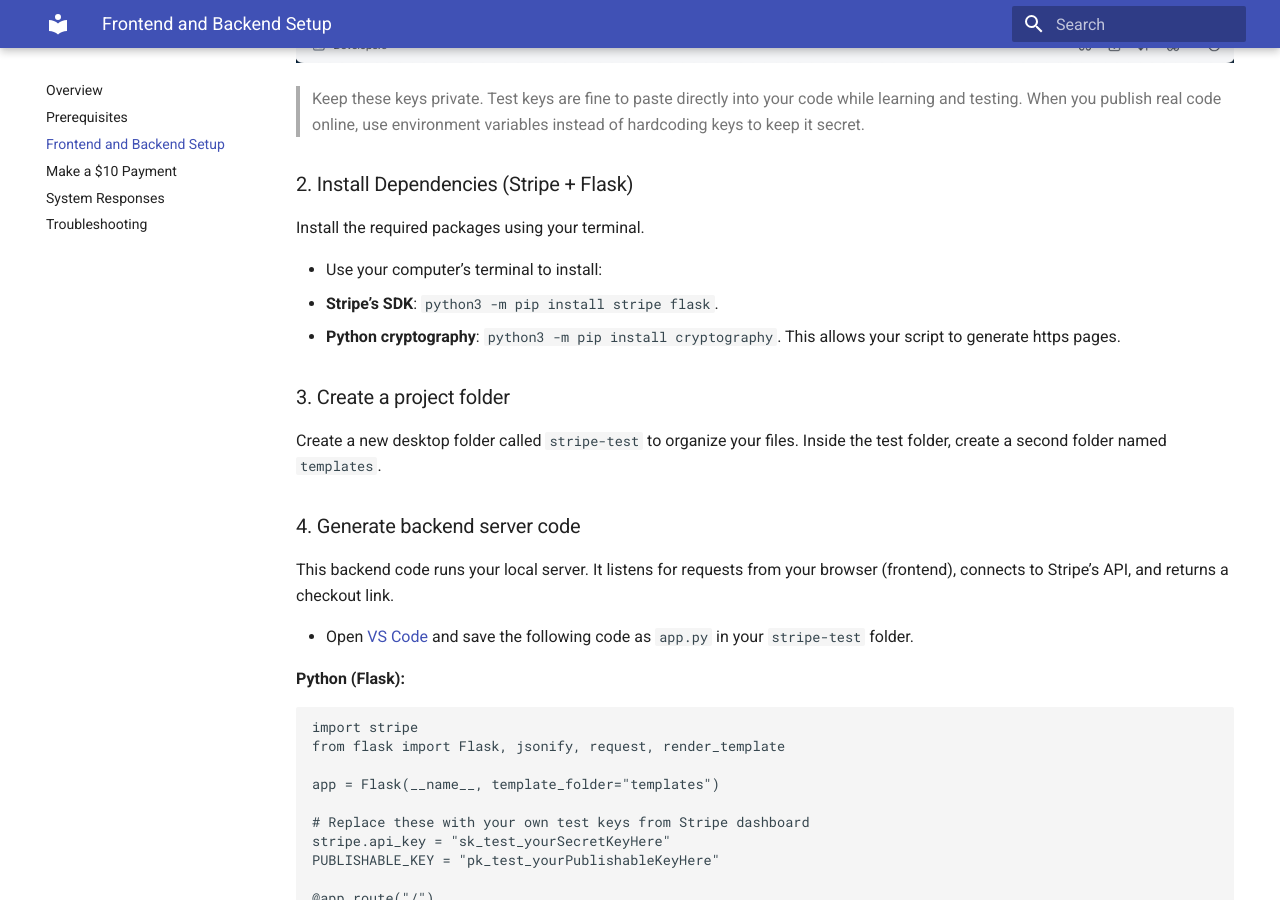
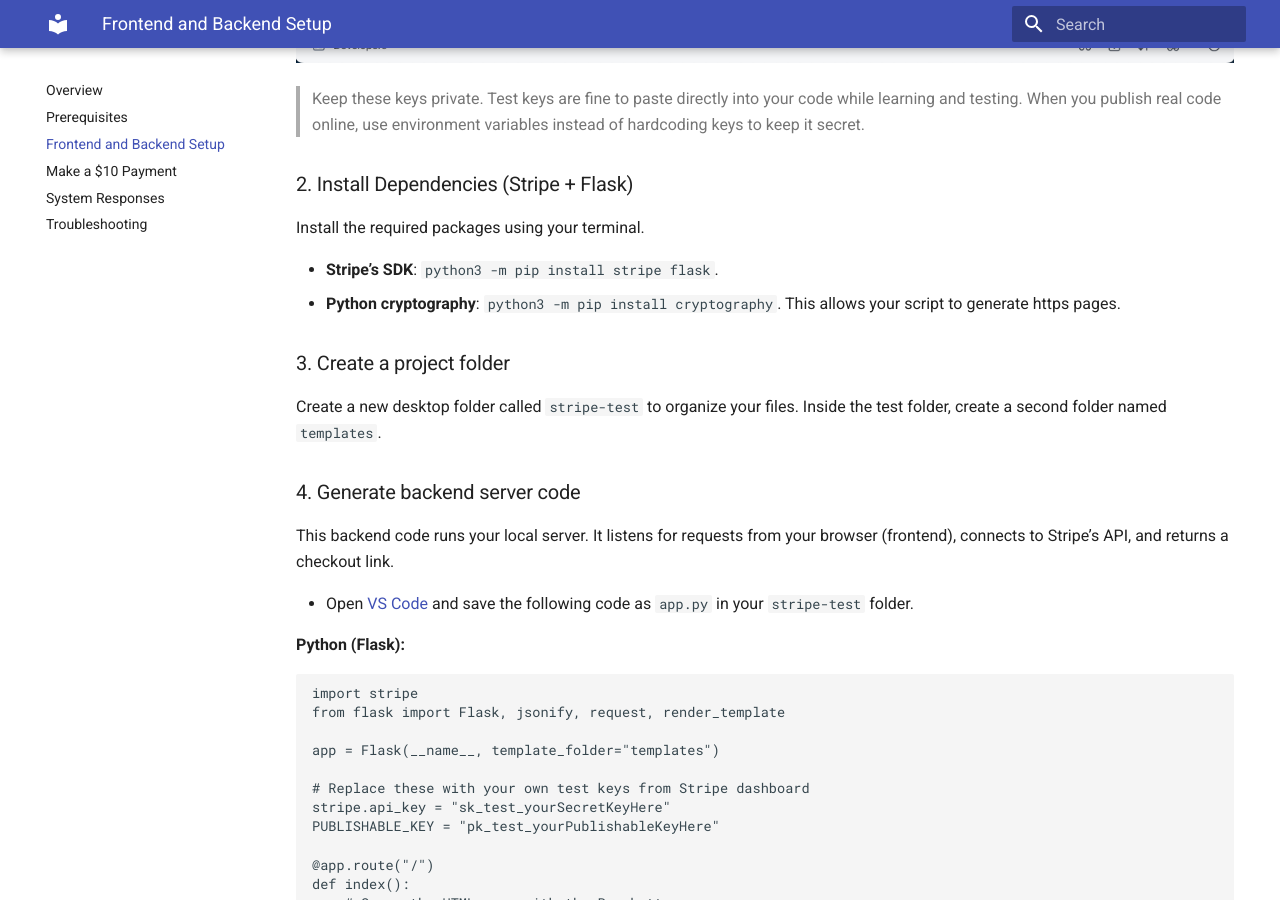
Before and after one commit to codymauro/stripe-payment-guide, an MkDocs documentation site: the page built from docs/code.md, in a window 1280 px wide and 900 px high, scrolled down 807 px. Built offline with MkDocs 1.6.1 and Material for MkDocs 9.7.7, drawn with Linux system fonts in a browser that asks for light colours.

Commit message:
Update code.md

```diff
--- a/docs/code.md
+++ b/docs/code.md
@@ -16,7 +16,6 @@ Follow these steps to set up and test a $10 one-time payment flow.
 ### 2. Install Dependencies (Stripe + Flask)
 Install the required packages using your terminal.
 
-- Use your computer’s terminal to install:
 - **Stripe’s SDK**: `python3 -m pip install stripe flask`.
 - **Python cryptography**: `python3 -m pip install cryptography`. This allows your script to generate https pages.
 
```
